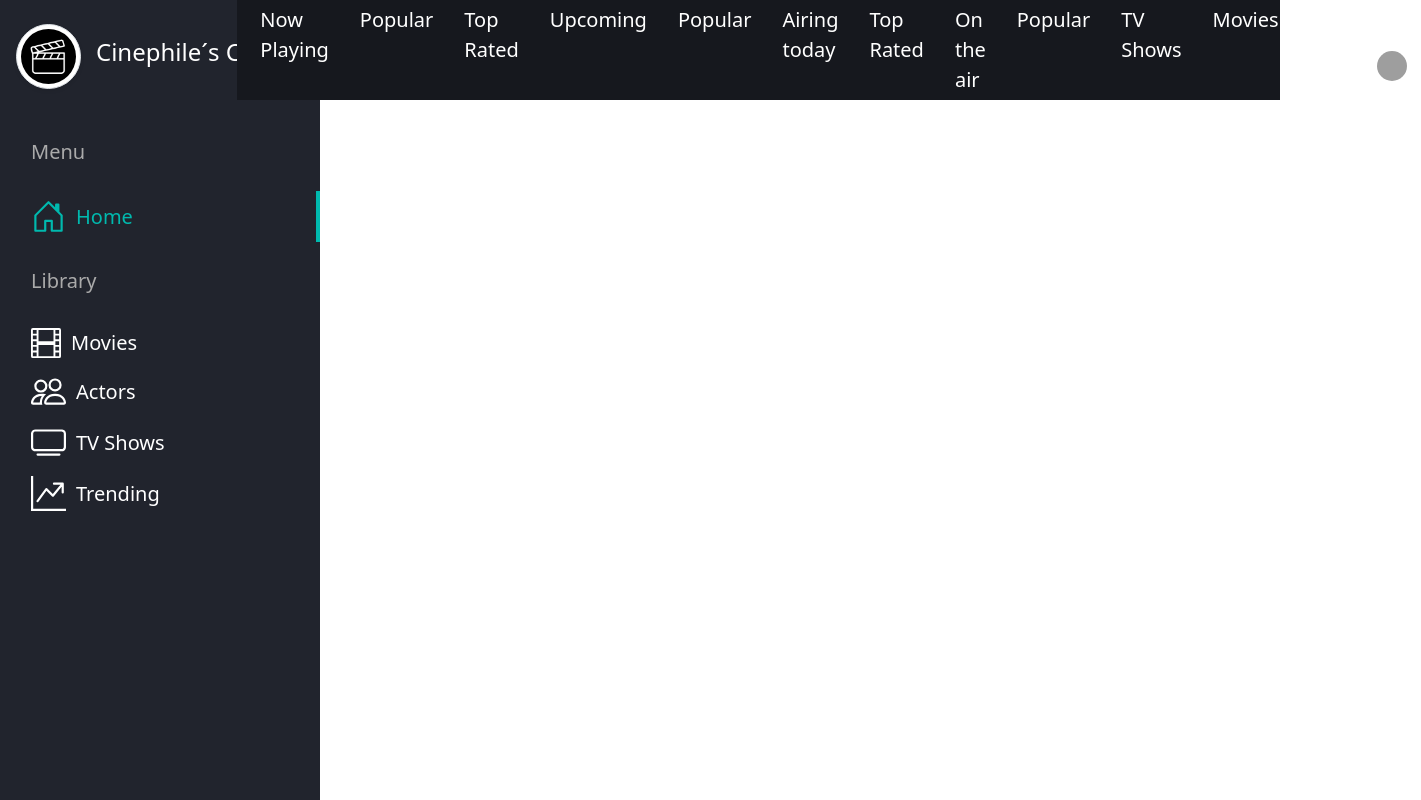
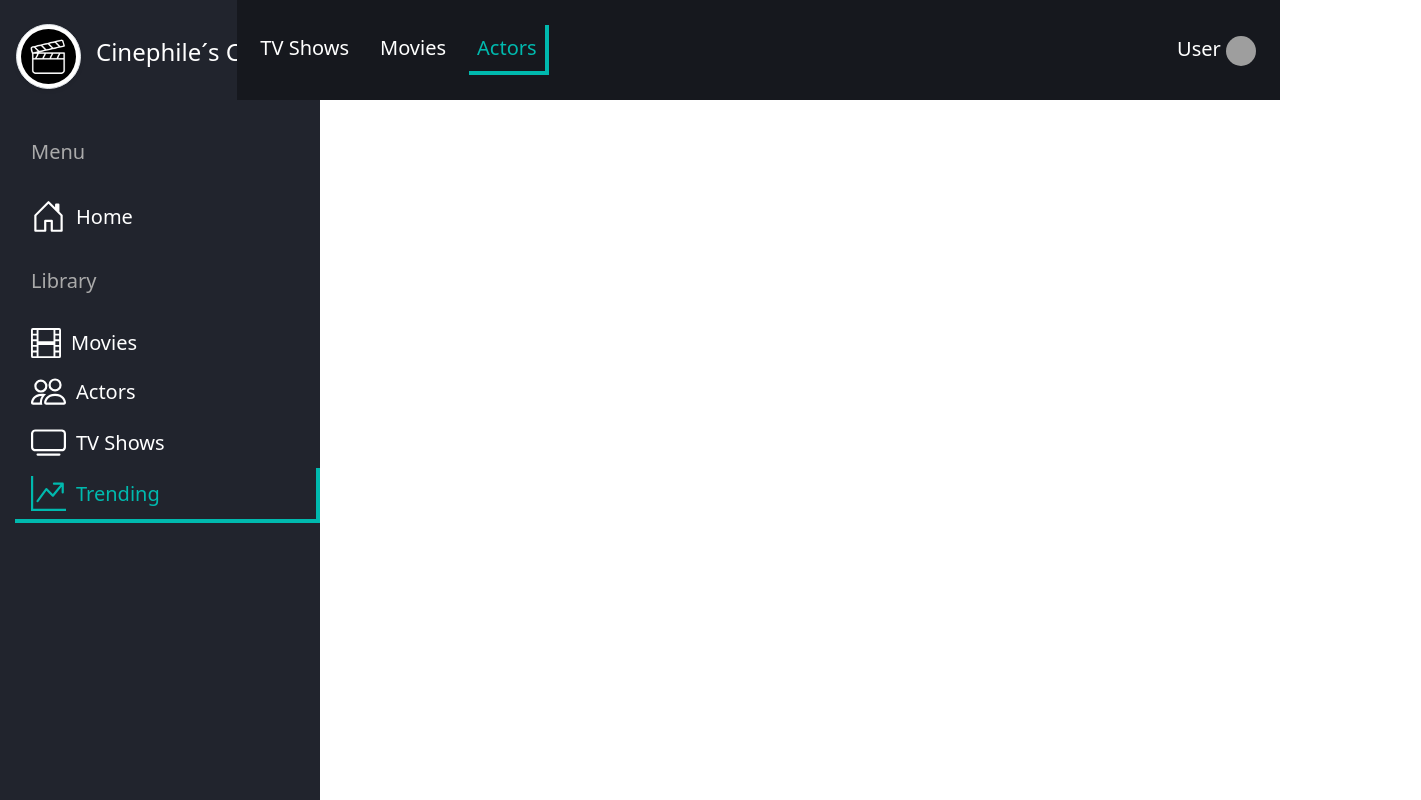
Before and after one commit to nonoml16/proyecto-angular-tmdb-api, an Angular app: page /trending/actors in a window 1280 px wide. Before the commit this address led to /. Shown: the whole page, 1421 px wide, since content can reach past the window. Built offline with nearby package versions, Linux system fonts and the light colour scheme; grey boxes are pictures that could not be loaded.

Commit message:
separar nav horizontal y vertical

```diff
--- a/src/app/app-routing.module.ts
+++ b/src/app/app-routing.module.ts
@@ -1,7 +1,40 @@
 import { NgModule } from '@angular/core';
 import { RouterModule, Routes } from '@angular/router';
+import { NavBarComponent } from './components/nav-bar/nav-bar.component';
 
-const routes: Routes = [];
+const routes: Routes = [
+  {
+    path: 'movies',
+    component: NavBarComponent,
+    children: [
+      { path: 'now-playing', component: NavBarComponent },
+      { path: 'popular', component: NavBarComponent },
+      { path: 'top-rated', component: NavBarComponent },
+      { path: 'upcoming', component: NavBarComponent },
+    ]
+  },
+  { path: 'actors', component: NavBarComponent },
+  {
+    path: 'tv-shows',
+    component: NavBarComponent,
+    children: [
+      { path: 'airing-today', component: NavBarComponent },
+      { path: 'on-the-air', component: NavBarComponent },
+      { path: 'popular', component: NavBarComponent },
+      { path: 'top-rated', component: NavBarComponent }
+    ]
+  },
+  {
+    path: 'trending',
+    component: NavBarComponent,
+    children: [
+      { path: 'tv-shows', component: NavBarComponent },
+      { path: 'movies', component: NavBarComponent },
+      { path: 'actors', component: NavBarComponent }
+    ]
+  },
+
+];
 
 @NgModule({
   imports: [RouterModule.forRoot(routes)],
--- a/src/app/components/nav-bar/nav-bar.component.css
+++ b/src/app/components/nav-bar/nav-bar.component.css
@@ -47,9 +47,14 @@ p {
     padding-top: 350px;
 }
 
-.home {
+.active {
     color: #00B9AE;
     border-right: 4px solid #00B9AE;
+}
+
+.inactive {
+    color: white;
+    border-right: none;
 }
 
 .navbar-top {
@@ -61,3 +66,8 @@ main {
     background-color: #16181E;
     color: white;
 }
+
+.nav-link.active {
+    color: #00B9AE;
+    border-bottom: 4px solid #00B9AE;
+}
--- a/src/app/components/nav-bar/nav-bar.component.html
+++ b/src/app/components/nav-bar/nav-bar.component.html
@@ -32,7 +32,9 @@
 
                 <ul class="nav flex-column mb-0">
                     <li class="nav-item">
-                        <a href="#" class="nav-link movies d-flex align-items-center">
+                        <a routerLink="/movies"
+                            [ngClass]="{'active': isMoviesRouteActive(), 'inactive': !isMoviesRouteActive()}"
+                            class="nav-link movies d-flex align-items-center">
                             <svg xmlns="http://www.w3.org/2000/svg" width="30" height="30" fill="currentColor"
                                 class="bi bi-film" viewBox="0 0 16 16">
                                 <path
@@ -42,7 +44,9 @@
                         </a>
                     </li>
                     <li class="nav-item">
-                        <a href="#" class="nav-link actors d-flex align-items-center">
+                        <a routerLink="/actors"
+                            [ngClass]="{'active': isActorsRouteActive(), 'inactive': !isActorsRouteActive()}"
+                            class="nav-link actors d-flex align-items-center">
                             <svg xmlns="http://www.w3.org/2000/svg" width="35" height="35" fill="currentColor"
                                 class="bi bi-people" viewBox="0 0 16 16">
                                 <path
@@ -52,7 +56,9 @@
                         </a>
                     </li>
                     <li class="nav-item">
-                        <a href="#" class="nav-link tvshows d-flex align-items-center">
+                        <a routerLink="/tv-shows"
+                            [ngClass]="{'active': isTVShowRouteActive(), 'inactive': !isTVShowRouteActive()}"
+                            class="nav-link tvshows d-flex align-items-center">
                             <svg xmlns="http://www.w3.org/2000/svg" width="35" height="35" fill="currentColor"
                                 class="bi bi-tv" viewBox="0 0 16 16">
                                 <path
@@ -62,7 +68,9 @@
                         </a>
                     </li>
                     <li class="nav-item">
-                        <a href="#" class="nav-link trending d-flex align-items-center">
+                        <a routerLink="/trending"
+                            [ngClass]="{'active': isTrendingRouteActive(), 'inactive': !isTrendingRouteActive()}"
+                            class="nav-link trending d-flex align-items-center">
                             <svg xmlns="http://www.w3.org/2000/svg" width="35" height="35" fill="currentColor"
                                 class="bi bi-graph-up-arrow" viewBox="0 0 16 16">
                                 <path fill-rule="evenodd"
@@ -91,42 +99,54 @@
             <nav class="navbar navbar-expand-lg navbar-top">
                 <div class="collapse navbar-collapse" id="navbarNav">
                     <ul class="navbar-nav ml-auto">
+                        <ng-container *ngIf="isMoviesRouteActive()">
                             <li class="nav-item">
-                            <a class="nav-link" href="#">Now Playing</a>
+                                <a class="nav-link" routerLinkActive="active" routerLink="/movies/now-playing">Now
+                                    Playing</a>
                             </li>
                             <li class="nav-item">
-                            <a class="nav-link" href="#">Popular</a>
+                                <a class="nav-link" routerLinkActive="active" routerLink="/movies/popular">Popular</a>
                             </li>
                             <li class="nav-item">
-                            <a class="nav-link" href="#">Top Rated</a>
+                                <a class="nav-link" routerLinkActive="active" routerLink="/movies/top-rated">Top
+                                    Rated</a>
                             </li>
                             <li class="nav-item">
-                            <a class="nav-link" href="#">Upcoming</a>
+                                <a class="nav-link" routerLinkActive="active" routerLink="/movies/upcoming">Upcoming</a>
+                            </li>
+                        </ng-container>
+                        <li class="nav-item" *ngIf="isActorsRouteActive()">
+                            <a class="nav-link" routerLinkActive="active" routerLink="/actors">Popular</a>
+                        </li>
+                        <ng-container *ngIf="isTVShowRouteActive()">
+                            <li class="nav-item">
+                                <a class="nav-link" routerLinkActive="active" routerLink="/tv-shows/airing-today">Airing
+                                    today</a>
                             </li>
                             <li class="nav-item">
-                            <a class="nav-link" href="#">Popular</a>
+                                <a class="nav-link" routerLinkActive="active" routerLink="/tv-shows/top-rated">Top
+                                    Rated</a>
                             </li>
                             <li class="nav-item">
-                            <a class="nav-link" href="#">Airing today</a>
+                                <a class="nav-link" routerLinkActive="active" routerLink="/tv-shows/on-the-air">On the
+                                    air</a>
                             </li>
                             <li class="nav-item">
-                            <a class="nav-link" href="#">Top Rated</a>
+                                <a class="nav-link" routerLinkActive="active" routerLink="/tv-shows/popular">Popular</a>
+                            </li>
+                        </ng-container>
+                        <ng-container *ngIf="isTrendingRouteActive()">
+                            <li class="nav-item">
+                                <a class="nav-link" routerLinkActive="active" routerLink="/trending/tv-shows">TV
+                                    Shows</a>
                             </li>
                             <li class="nav-item">
-                            <a class="nav-link" href="#">On the air</a>
+                                <a class="nav-link" routerLinkActive="active" routerLink="/trending/movies">Movies</a>
                             </li>
                             <li class="nav-item">
-                            <a class="nav-link" href="#">Popular</a>
+                                <a class="nav-link" routerLinkActive="active" routerLink="/trending/actors">Actors</a>
                             </li>
-                        <li class="nav-item">
-                            <a class="nav-link" href="#">TV Shows</a>
-                        </li>
-                        <li class="nav-item">
-                            <a class="nav-link" href="#">Movies</a>
-                        </li>
-                        <li class="nav-item">
-                            <a class="nav-link" href="#">Actors</a>
-                        </li>
+                        </ng-container>
                     </ul>
                     <div class="nav-item d-flex ms-auto">
                         <a class="nav-link" href="/tu-pagina-de-perfil">
--- a/src/app/components/nav-bar/nav-bar.component.ts
+++ b/src/app/components/nav-bar/nav-bar.component.ts
@@ -1,4 +1,5 @@
 import { Component } from '@angular/core';
+import { ActivatedRoute } from '@angular/router';
 
 @Component({
   selector: 'app-nav-bar',
@@ -7,4 +8,23 @@ import { Component } from '@angular/core';
 })
 export class NavBarComponent {
 
+  constructor(private route: ActivatedRoute) { }
+
+  isMoviesRouteActive(): boolean {
+    return this.route.snapshot.firstChild?.routeConfig?.path === 'movies';
+  }
+
+  isActorsRouteActive(): boolean {
+    return this.route.snapshot.firstChild?.routeConfig?.path === 'actors';
+  }
+
+  isTVShowRouteActive(): boolean {
+    return this.route.snapshot.firstChild?.routeConfig?.path === 'tv-shows';
+  }
+
+  isTrendingRouteActive(): boolean {
+    return this.route.snapshot.firstChild?.routeConfig?.path === 'trending';
+
+  }
+
 }
```
Lines whose indentation alone changed are shown as unchanged.
